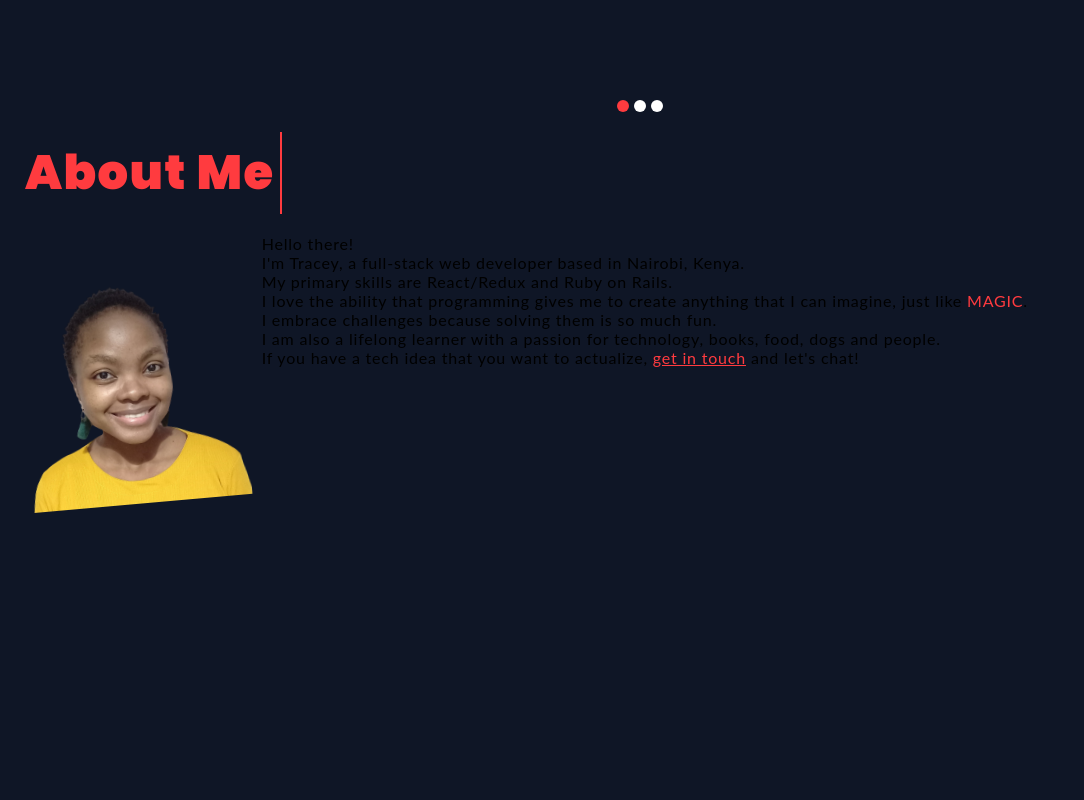
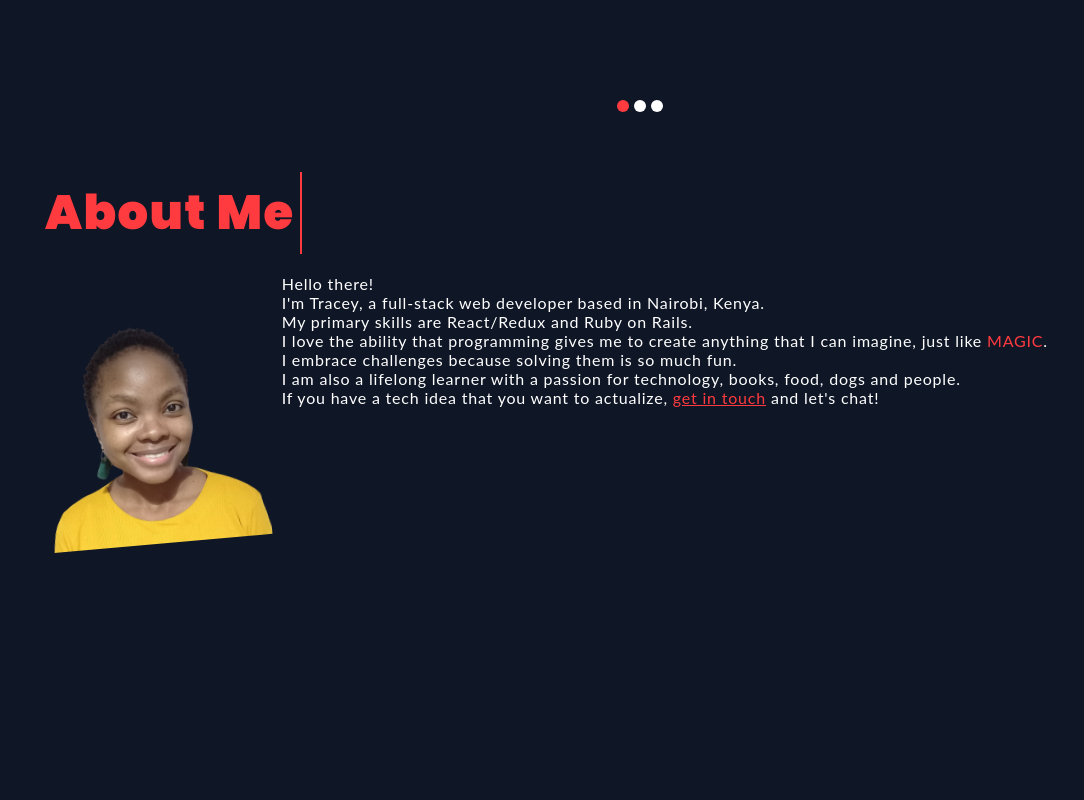
Before and after one commit to trace-kadenyi/portfolio_website, a React (Create React App) app: page / in a window 1280 px wide. Shown: the part 800-1600 px from the top of the page, without its empty margins (0-1084 px from the left). Built offline with nearby package versions, Linux system fonts and the light colour scheme; the HTML template or start-up script is replaced by a standard one.

Commit message:
Add clip-path

```diff
--- a/src/Components/About/about.css
+++ b/src/Components/About/about.css
@@ -52,14 +52,23 @@ button {
 }
 
 .content {
+  /* padding: 20px; */
+  /* width: 100%; */
+  /* display: none; */
+  position: absolute;
+  /* color: #fff; */
+  clip-path: circle(0% at 50% 50%);
+}
+
+.active_content {
   padding: 20px;
   width: 100%;
   display: none;
   color: #fff;
-}
-
-.active_content {
   display: block;
+  clip-path: circle(100% at 50% 50%);
+  transition: 2s;
+  transition-property: clip-path;
 }
 
 .about_title {
```
